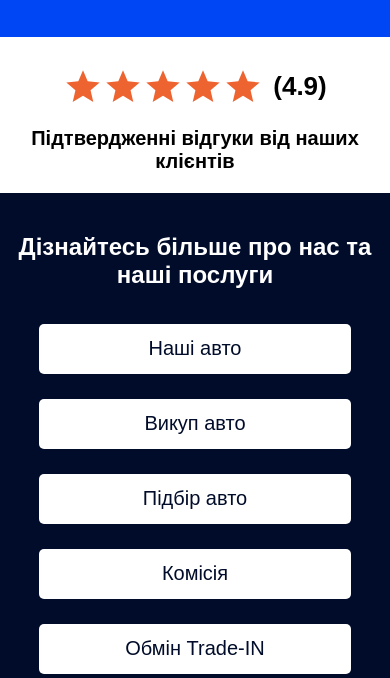
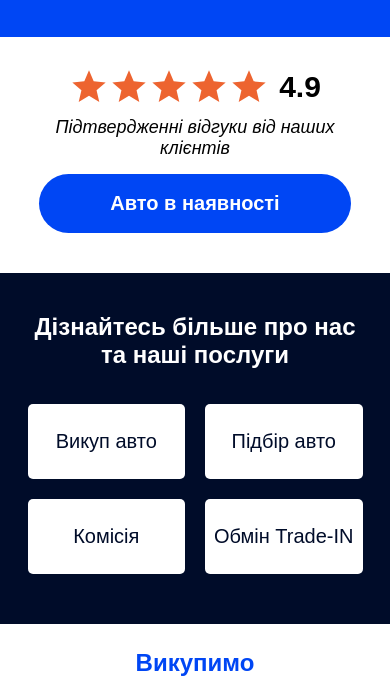
Before and after one commit to Ivanwell/besh_cars_website, a Next.js app: page / in a window 390 px wide. Shown: the part 454-1132 px from the top of the page. Built offline with nearby package versions, Linux system fonts and the light colour scheme.

Commit message:
five commit

```diff
--- a/app/page.module.css
+++ b/app/page.module.css
@@ -779,6 +779,7 @@
     min-height: 100vh;
     align-items: flex-start;
     flex-direction: column;
+    justify-content: center;
   }
 
   .header_cont_mobile {
@@ -833,6 +834,7 @@
     width: 100vw;
     display: flex;
     flex-direction: column;
+    align-items: center;
   }
 
   .page_container_mobile {
@@ -861,36 +863,67 @@
   .review_mark {
     padding-left: 10px;
     font-weight: 700;
-    font-size: 26px;
+    font-size: 30px;
+  }
+
+  .in_stock_btn {
+    width: 80%;
+    height: 59px;
+    background-color: #0046f4;
+    color: white;
+    font-size: 20px;
+    font-weight: 700;
+    border: none;
+    border-radius: 40px;
+    margin-bottom: 40px;
+    display: flex;
+    align-items: center;
+    justify-content: center;
+    text-decoration: none;
+  }
+
+  .table_services {
+    display: grid;
+    width: 90%;
+    justify-content: center;
+    align-items: center;
+    grid-template-columns: 50% 50%;
+    justify-items: center;
+    gap: 20px;
   }
 
   .reviews_descr {
-    width: 100%;
+    width: 80%;
+    box-sizing: border-box;
     text-align: center;
-    margin-top: 20px;
-    font-size: 20px;
+    margin-top: 10px;
+    font-size: 18px;
     font-weight: 700;
-    padding-left: 5px;
-    padding-right: 5px;
     box-sizing: border-box;
+    font-style: italic;
+    font-weight: 400;
+    margin-bottom: 15px;
   }
 
   .services_list {
-    margin-top: 20px;
+    padding-top: 20px;
     width: 100%;
     padding-top: 30px;
-    padding-bottom: 30px;
+    padding-bottom: 50px;
     background-color: #000c29;
     display: flex;
     flex-direction: column;
     align-items: center;
     gap: 25px;
     justify-content: center;
+    padding-left: 20px;
+    padding-right: 20px;
+    box-sizing: border-box;
   }
 
   .service_btn_mobile {
-    width: 80%;
-    height: 50px;
+    width: 100%;
+    height: 75px;
     background-color: white;
     border: none;
     color: #000c29;
@@ -927,7 +960,7 @@
   }
 
   .image_mobile {
-    width: 90%;
+    width: 50%;
     border-radius: 20px;
   }
 }
--- a/components/FirstSectionMobile.js
+++ b/components/FirstSectionMobile.js
@@ -22,20 +22,28 @@ const FirstSectionMobile = () => {
         {star}
         {star}
         {star}
-        <span className={styles.review_mark}>(4.9)</span>
+        <span className={styles.review_mark}>4.9</span>
       </div>
       <div className={styles.reviews_descr}>
         Підтвердженні відгуки від наших клієнтів
       </div>
+      <a
+        href="https://auto.ria.com/uk/dealers/beshcars/3708/"
+        target="_blank"
+        className={styles.in_stock_btn}
+      >
+        Авто в наявності
+      </a>
       <div className={styles.services_list} id="services_mobile">
         <span className={styles.title_service}>
           Дізнайтесь більше про нас та наші послуги
         </span>
-        <button className={styles.service_btn_mobile}>Наші авто</button>
-        <button className={styles.service_btn_mobile}>Викуп авто</button>
-        <button className={styles.service_btn_mobile}>Підбір авто</button>
-        <button className={styles.service_btn_mobile}>Комісія</button>
-        <button className={styles.service_btn_mobile}>Обмін Trade-IN</button>
+        <div className={styles.table_services}>
+          <button className={styles.service_btn_mobile}>Викуп авто</button>
+          <button className={styles.service_btn_mobile}>Підбір авто</button>
+          <button className={styles.service_btn_mobile}>Комісія</button>
+          <button className={styles.service_btn_mobile}>Обмін Trade-IN</button>
+        </div>
       </div>
     </div>
   )
```
